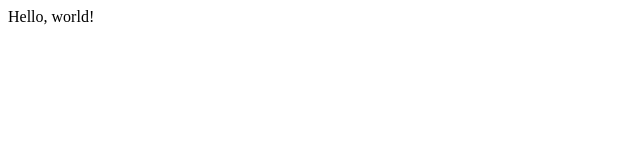
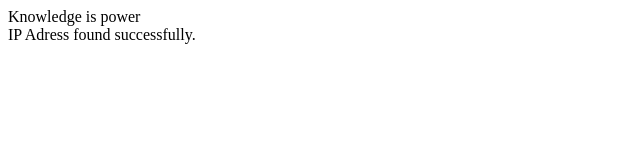
Before and after one commit to ANOIRA16/ANOIRA16.github.io, a plain HTML site: page index.html in a window 1280 px wide. Shown: the whole page, without its empty margins (0-640 px from the left). Drawn offline with Linux system fonts and the light colour scheme.

Commit message:
Update index.html

```diff
--- a/index.html
+++ b/index.html
@@ -2,9 +2,11 @@
 <html lang="en" dir="ltr">
   <head>
     <meta charset="utf-8">
-    <title>My Site!</title>
+    <title>ANOIRA16</title>
   </head>
   <body>
-    Hello, world!
+    Knowledge is power
+    <br>
+    IP Adress found successfully.
   </body>
 </html>
```
